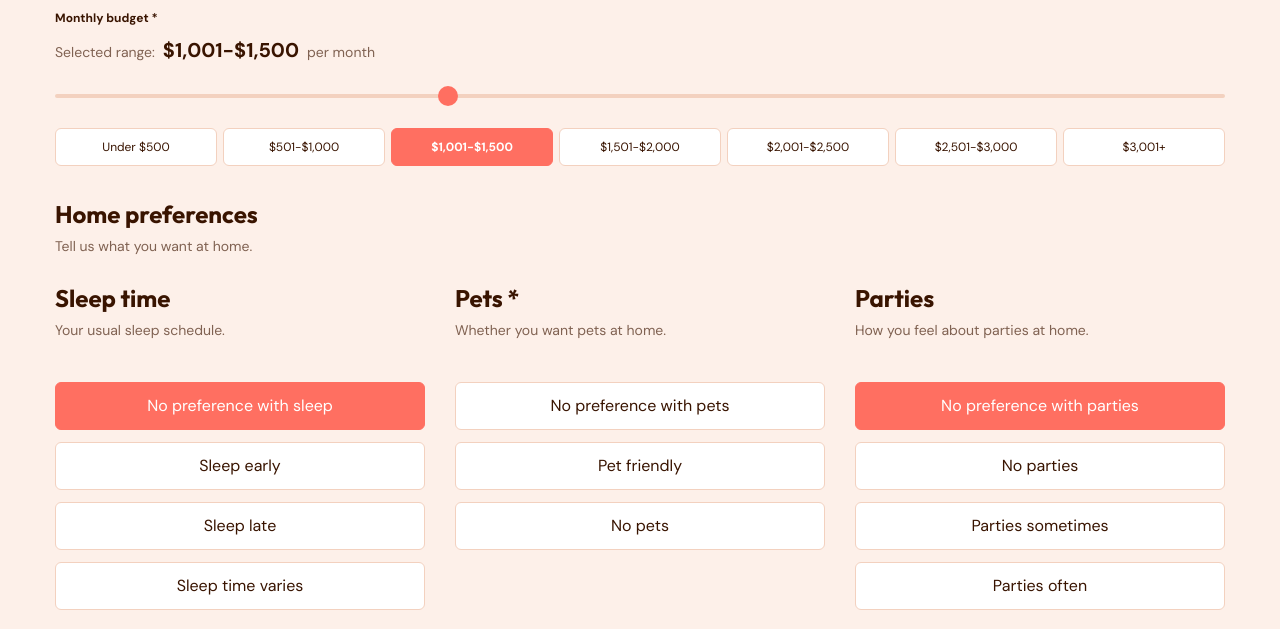
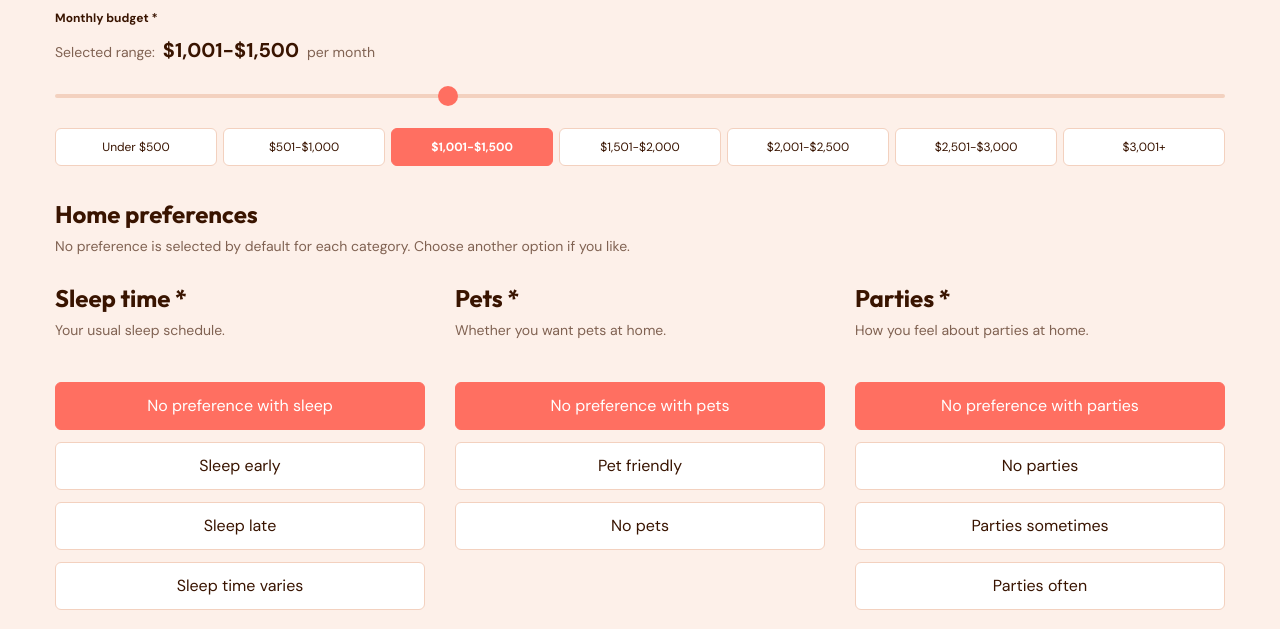
Before and after one commit to kimberlytsang/RoomieMatch, a Django app: page /create-profile/ in a window 1280 px wide. Shown: the part 993-1622 px from the top of the page. Run offline with Django 5.2, Linux system fonts and the light colour scheme; the visitor is signed in with stand-in values (Sample User, id 1).

Commit message:
Adjusted filter options in Finding Roommates tab, fixed the rows in viewing user profile, and adjusted the required fields in user profile

```diff
--- a/profiles/page_views.py
+++ b/profiles/page_views.py
@@ -63,17 +63,9 @@ def roommate_list(request):
             "roommates": roommates,
             "locations": Location.objects.order_by("city", "state"),
             "budget_ranges": BudgetRange.choices,
-            "pets_preferences": PetsPreference.choices,
-            # Sleep and party "no preference" values are defaults until profile
-            # management supports choosing them, so do not offer them as filters.
-            "sleep_preferences": [
-                choice for choice in SleepPreference.choices
-                if choice[0] != SleepPreference.NO_PREFERENCE
-            ],
-            "party_preferences": [
-                choice for choice in PartyPreference.choices
-                if choice[0] != PartyPreference.NO_PREFERENCE
-            ],
+            "pets_preferences": PROFILE_PETS_CHOICES,
+            "sleep_preferences": SleepPreference.choices,
+            "party_preferences": PartyPreference.choices,
             "selected_filters": selected_filters,
             "filters_active": any(
                 (
@@ -153,7 +145,7 @@ def create_profile(request):
         "bio": "",
         "location_id": "",
         "budget_range": BudgetRange.B1001_1500,
-        "pets_preference": "",
+        "pets_preference": PetsPreference.NO_PREFERENCE,
         "sleep_preference": SleepPreference.NO_PREFERENCE,
         "party_preference": PartyPreference.NO_PREFERENCE,
     }
--- a/templates/profiles/create_profile.html
+++ b/templates/profiles/create_profile.html
@@ -79,16 +79,16 @@
     <section class="create-profile-section" aria-labelledby="preferences-title">
       <div class="create-profile-section-heading">
         <h2 id="preferences-title">Home preferences</h2>
-        <p>Tell us what you want at home.</p>
+        <p>No preference is selected by default for each category. Choose another option if you like.</p>
       </div>
       <div class="create-profile-preferences">
         <fieldset class="create-profile-choice-group" aria-describedby="sleep-hint">
-          <legend>Sleep time</legend>
+          <legend>Sleep time *</legend>
           <p id="sleep-hint">Your usual sleep schedule.</p>
           <div class="create-profile-options">
             {% for value, label in sleep_preferences %}
               <label>
-                <input type="radio" name="sleep_preference" value="{{ value }}" {% if values.sleep_preference == value %}checked{% endif %}>
+                <input type="radio" name="sleep_preference" value="{{ value }}" {% if values.sleep_preference == value %}checked{% endif %} required>
                 <span>{{ label }}</span>
               </label>
             {% endfor %}
@@ -107,12 +107,12 @@
           </div>
         </fieldset>
         <fieldset class="create-profile-choice-group" aria-describedby="parties-hint">
-          <legend>Parties</legend>
+          <legend>Parties *</legend>
           <p id="parties-hint">How you feel about parties at home.</p>
           <div class="create-profile-options">
             {% for value, label in party_preferences %}
               <label>
-                <input type="radio" name="party_preference" value="{{ value }}" {% if values.party_preference == value %}checked{% endif %}>
+                <input type="radio" name="party_preference" value="{{ value }}" {% if values.party_preference == value %}checked{% endif %} required>
                 <span>{{ label }}</span>
               </label>
             {% endfor %}
--- a/templates/profiles/roommate_detail.html
+++ b/templates/profiles/roommate_detail.html
@@ -15,7 +15,9 @@
       <dl class="roommate-profile-facts">
         <div><dt>Monthly budget</dt><dd>{{ roommate.user.preference.get_budget_range_display }} / month</dd></div>
         <div><dt>Location</dt><dd>{{ roommate.user.preference.location }}</dd></div>
-        <div><dt>Home preferences</dt><dd>{{ roommate.user.preference.get_sleep_preference_display }} · {{ roommate.user.preference.get_pets_preference_display }} · {{ roommate.user.preference.get_party_preference_display }}</dd></div>
+        <div><dt>Sleep preference</dt><dd>{{ roommate.user.preference.get_sleep_preference_display }}</dd></div>
+        <div><dt>Pet preference</dt><dd>{{ roommate.user.preference.get_pets_preference_display }}</dd></div>
+        <div><dt>Party preference</dt><dd>{{ roommate.user.preference.get_party_preference_display }}</dd></div>
       </dl>
     </div>
   </article>
```
Also changed, not shown: templates/profiles/preferences_form.html (+4 -4 lines), tests/test_us04_06_preferences.py (+3 -0 lines), tests/test_us08_view_profile.py (+7 -1 lines), tests/test_us12_roommate_filters.py (+21 -3 lines), tests/test_us15_create_profile.py (+4 -3 lines).
